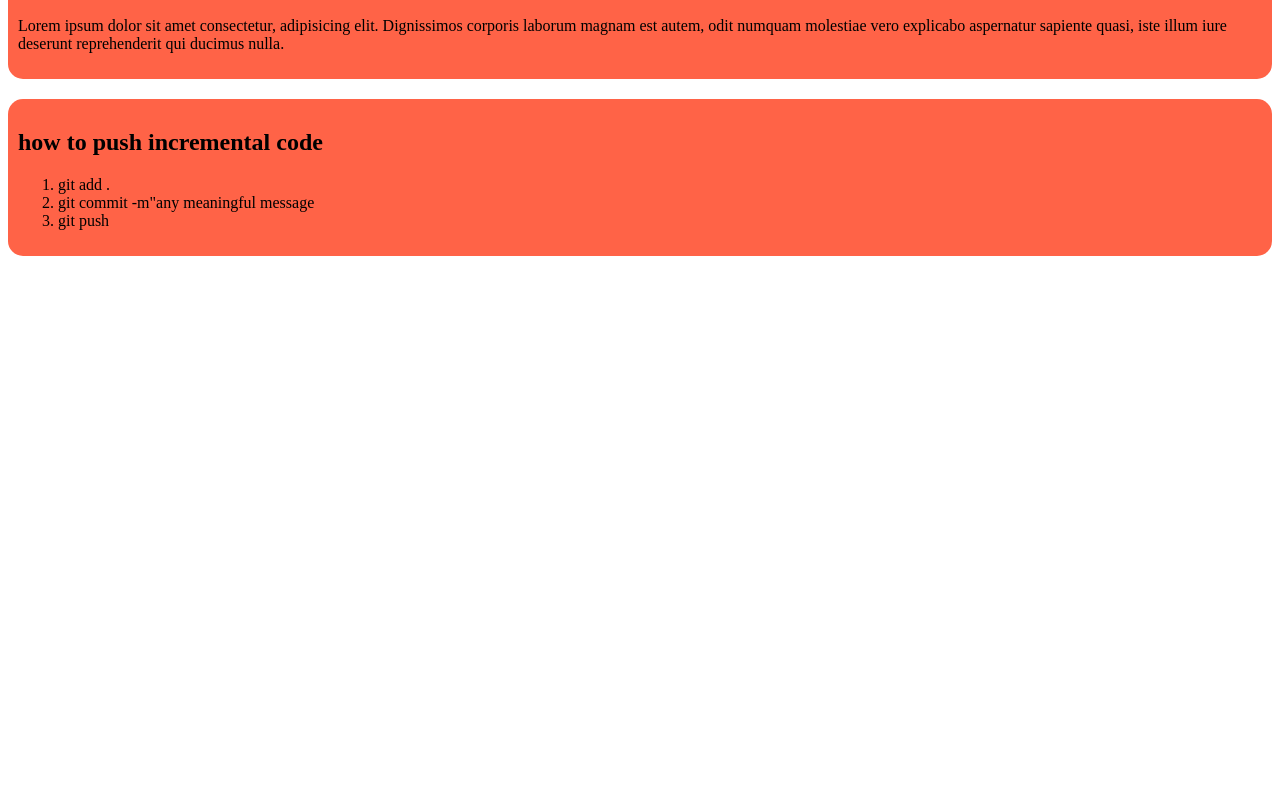
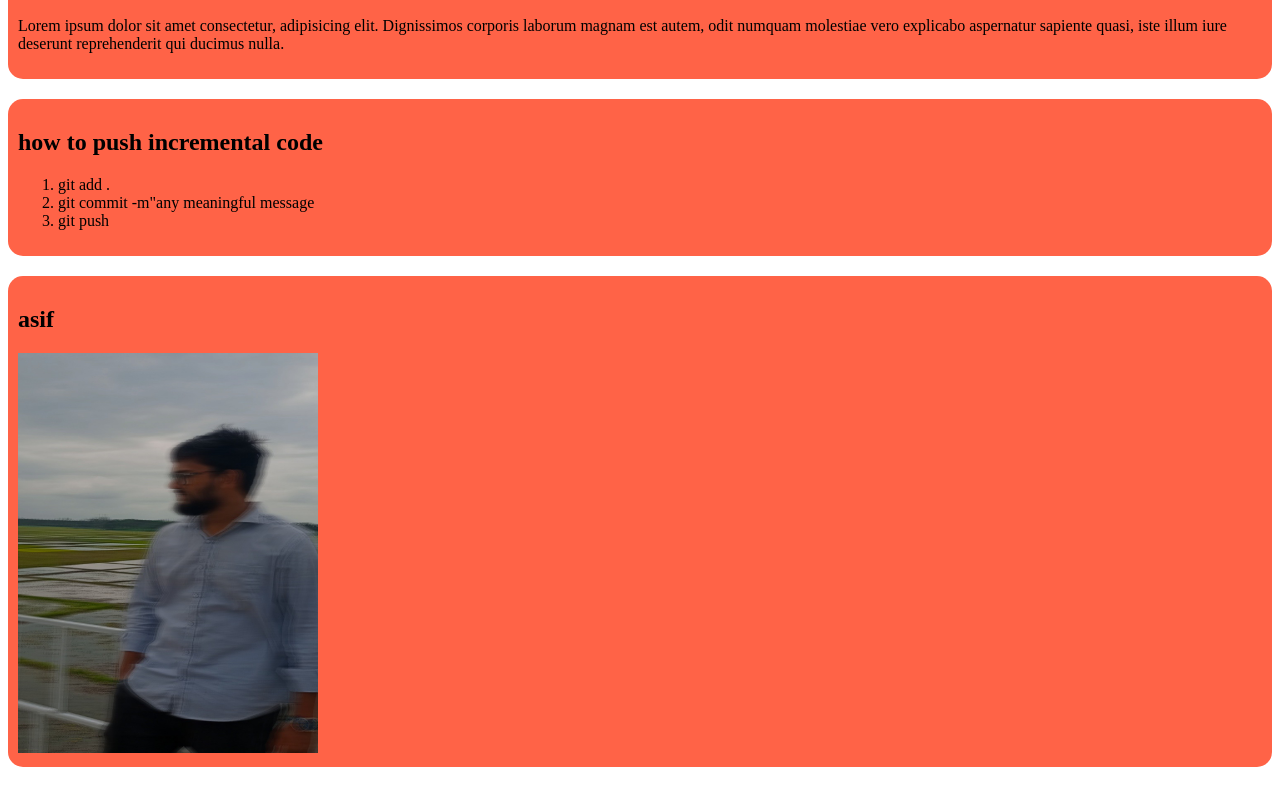
Before and after one commit to Darkk-Horse/third-repo, a plain HTML site: page index.html in a window 1280 px wide. Shown: the part 544-1331 px from the top of the page. Before the commit the page ends 820 px from the top, so only its background shows below. Drawn offline with Linux system fonts and the light colour scheme.

Commit message:
pic added

```diff
--- a/index.html
+++ b/index.html
@@ -46,6 +46,10 @@
 
         </ol>
     </div>
+    <div>
+        <h2>asif</h2>
+        <img src="asif.jpg" alt="" height="400" width="300">
+    </div>
 </body>
 
 </html>
```
Also changed, not shown: asif.jpg (added).
